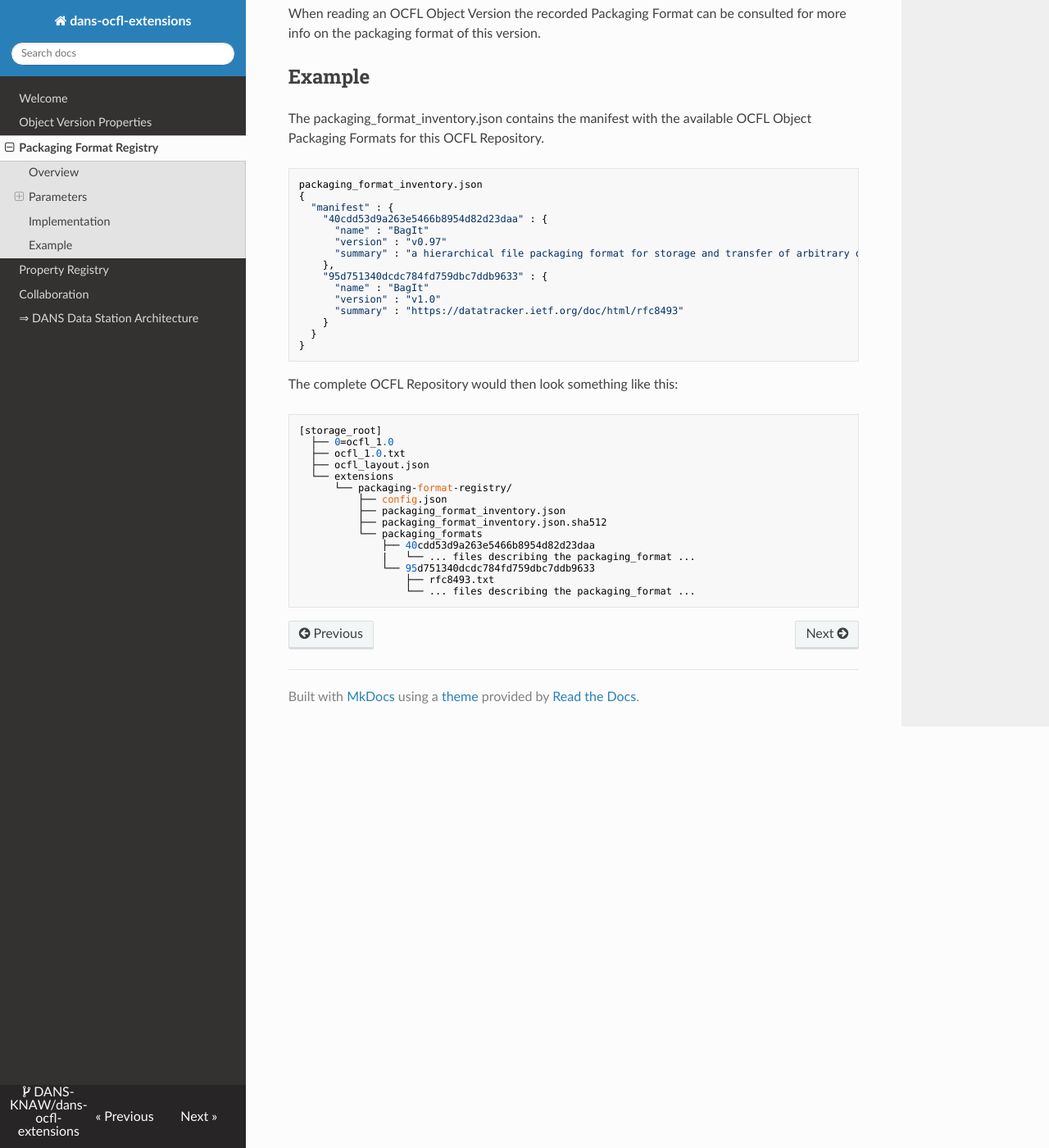
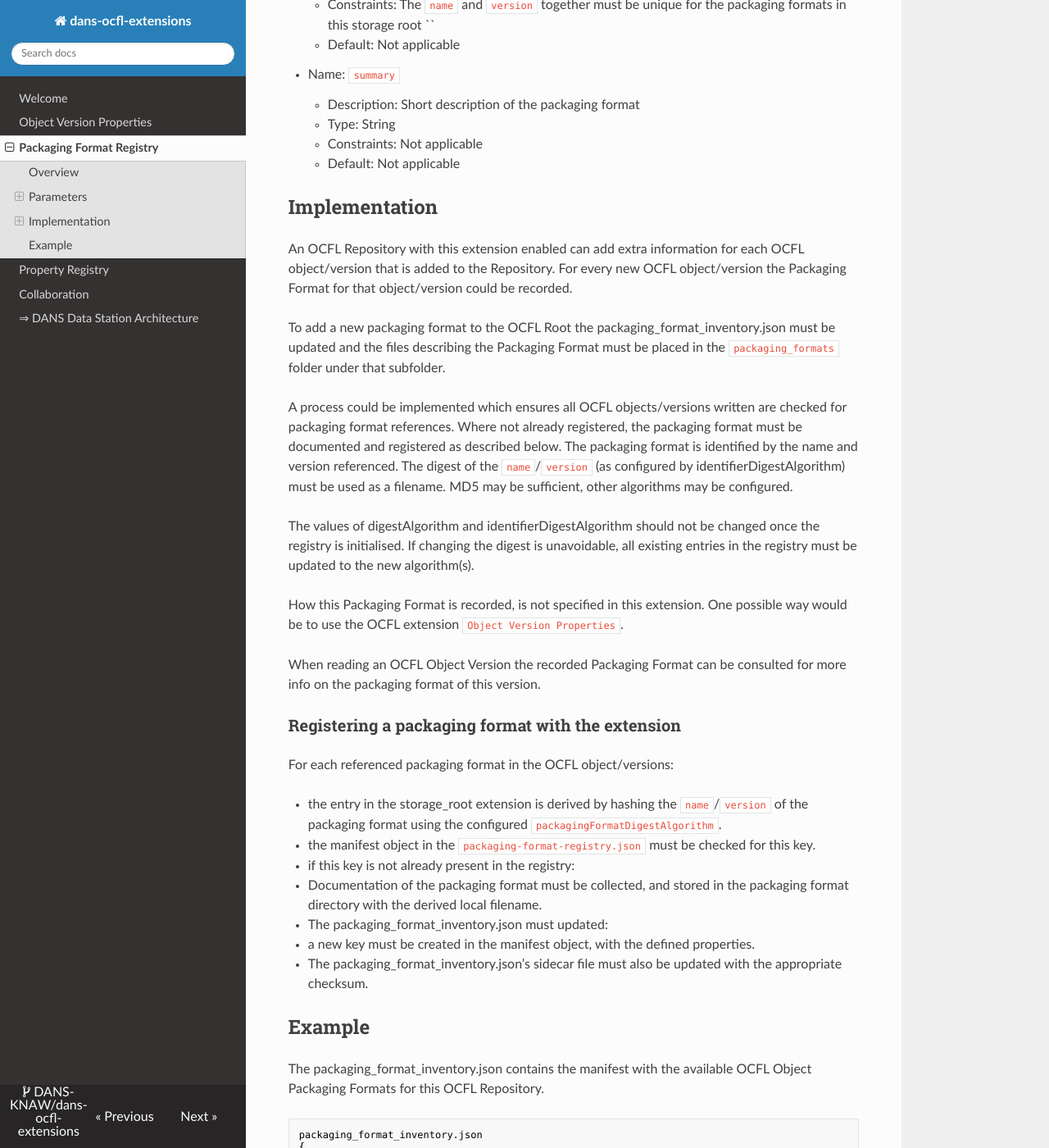
Before and after one commit to DANS-KNAW/dans-ocfl-extensions, an MkDocs documentation site: the page built from docs/packaging-format-registry/packaging-format-registry.md, in a window 1280 px wide and 1400 px high, scrolled down 1727 px. Shown: the whole window at 82% size. Built offline with MkDocs 1.6.1, drawn with Linux system fonts in a browser that asks for light colours; nearby versions of some CDN libraries; some of the changed text lies outside the part shown.

Commit message:
Describe how to register a Packaging Format

````diff
--- a/docs/packaging-format-registry/packaging-format-registry.md
+++ b/docs/packaging-format-registry/packaging-format-registry.md
@@ -11,6 +11,27 @@ The definitions of the Packaging Format are placed in the storage_root extension
 The declarations can then be placed in the object_root extension directory for each object. How this is done is not defined in this extension. One way to do this is to use the Object-Version-Properties Extension.
 
 ## Parameters
+### config.json
+Configuration is done by setting values in config.json at the top level of the extension's directory. The keys expected are:
+
+- Name: extensionName
+ - Description: String identifying the extension.
+ - Type: String
+ - Constraints: Must be packaging-format-registry.
+ - Default: packaging-format-registry
+
+- Name: packagingFormatDigestAlgorithm
+ - Description: Algorithm used for calculating safe filenames from packaging formats. Use `name`/`version` as input.
+ - Type: String
+ - Constraints: Must be a valid digest algorithm returning strings which are safe file names on the target file system.
+ - Default: md5
+
+- Name: digestAlgorithm
+ - Description: Digest algorithm used for calculating fixity of the packaging registry inventory.
+ - Type: String
+ - Constraints: Must be a valid digest algorithm.
+ - Default: The same value used elsewhere in the OCFL for integrity checking.
+
 ### packaging_format_inventory.json
 
 A manifest of the registered Packaging Formats must be maintained in `packaging_format_inventory.json`.
@@ -18,10 +39,10 @@ A manifest of the registered Packaging Formats must be maintained in `packaging
 - Name: `manifest`
     - Description: Object containing manifest entries.
     - Type: Object
-    - Constraints: Must contain one entry per registered Packaging Format; may contain 3 sub-keys documented below. These entry names must be short enough to be easily used in the version_packaging_format.json
+    - Constraints: Must contain one entry per registered Packaging Format; may contain 3 sub-keys documented below. These entry names must be short enough to be easily used to identify the packaging format.
     - Default: Not applicable
 
-### manifest entry properties for `packaging_format_inventory.json`
+#### manifest entry properties for `packaging_format_inventory.json`
 
 - Name: `name`
     - Description: The human readable name of the packaging format.
@@ -40,13 +61,29 @@ A manifest of the registered Packaging Formats must be maintained in `packaging
     - Default: Not applicable
 
 ## Implementation
-An OCFL Repository with this extension enabled can add extra information for each OCFL Object Version that is added to the Repository. For every new OCFL Object/Version the Packaging Format for that Object/Version could be recorded.
+An OCFL Repository with this extension enabled can add extra information for each OCFL object/version that is added to the Repository. For every new OCFL object/version the Packaging Format for that object/version could be recorded.
 
 To add a new packaging format to the OCFL Root the packaging_format_inventory.json must be updated and the files describing the Packaging Format must be placed in the `packaging_formats` folder under that subfolder.
+
+A process could be implemented which ensures all OCFL objects/versions written are checked for packaging format references. Where not already registered, the packaging format must be documented and registered as described below. The packaging format is identified by the name and version referenced. The digest of the `name`/`version` (as configured by identifierDigestAlgorithm) must be used as a filename. MD5 may be sufficient, other algorithms may be configured.
+
+The values of digestAlgorithm and identifierDigestAlgorithm should not be changed once the registry is initialised. If changing the digest is unavoidable, all existing entries in the registry must be updated to the new algorithm(s).
 
 How this Packaging Format is recorded, is not specified in this extension. One possible way would be to use the OCFL extension `Object Version Properties`.
 
 When reading an OCFL Object Version the recorded Packaging Format can be consulted for more info on the packaging format of this version.
+
+### Registering a packaging format with the extension
+For each referenced packaging format in the OCFL object/versions:
+
+* the entry in the storage_root extension is derived by hashing the `name`/`version` of the packaging format using the configured `packagingFormatDigestAlgorithm`.
+* the manifest object in the `packaging-format-registry.json` must be checked for this key.
+* if this key is not already present in the registry:
+ * Documentation of the packaging format must be collected, and stored in the packaging format directory with the derived local filename.
+ * The packaging_format_inventory.json must updated:
+  * a new key must be created in the manifest object, with the defined properties.
+ * The packaging_format_inventory.json’s sidecar file must also be updated with the appropriate checksum.
+
 
 ## Example
 The packaging_format_inventory.json contains the manifest with the available OCFL Object Packaging Formats for this OCFL Repository.
@@ -55,12 +92,12 @@ The packaging_format_inventory.json contains the manifest with the available OCF
 packaging_format_inventory.json
 {
   "manifest" : {
-    "40cdd53d9a263e5466b8954d82d23daa" : {
+    "76f773808534f2969d7a405b99e78b11" : {
       "name" : "BagIt"
       "version" : "v0.97"
       "summary" : "a hierarchical file packaging format for storage and transfer of arbitrary digital content."
     },
-    "95d751340dcdc784fd759dbc7ddb9633" : {
+    "05b408a38e341de9bb4316aa812115ee" : {
       "name" : "BagIt"
       "version" : "v1.0"
       "summary" : "https://datatracker.ietf.org/doc/html/rfc8493"
@@ -70,7 +107,7 @@ packaging_format_inventory.json
 ```
 
 
-The complete OCFL Repository would then look something like this:
+The storage root of the OCFL Repository would then look something like this:
 
 ```
 [storage_root]
@@ -83,10 +120,10 @@ The complete OCFL Repository would then look something like this:
           ├── packaging_format_inventory.json
           ├── packaging_format_inventory.json.sha512
           └── packaging_formats
-              ├── 40cdd53d9a263e5466b8954d82d23daa
-              |   └── ... files describing the packaging_format ...
-              └── 95d751340dcdc784fd759dbc7ddb9633
-                  ├── rfc8493.txt
-                  └── ... files describing the packaging_format ...
+              ├── 05b408a38e341de9bb4316aa812115ee
+              |   ├── rfc8493.txt
+              |   └── ... files describing the packaging_format BagIt/v1.0 ...
+              └── 76f773808534f2969d7a405b99e78b11
+                  └── ... files describing the packaging_format BagIt/v0.97 ...
 
 ```
````
Also changed, not shown: docs/collaboration/index.md (+9 -12 lines), docs/property-registry/property-registry.md (+10 -6 lines).
